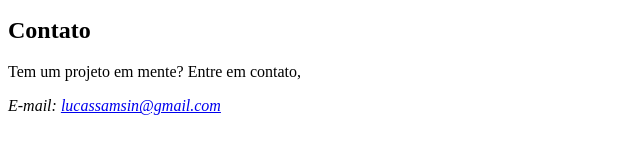
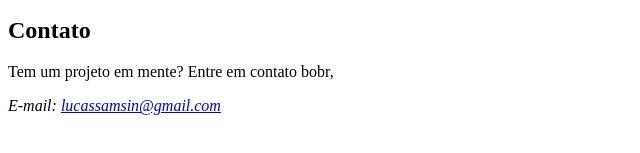
Before and after one commit to mthsamsin-jpg/mthl, a plain HTML site: page index.html in a window 1280 px wide. Shown: the part 565-718 px from the top of the page, 0-640 px from the left. Drawn offline with Linux system fonts and the light colour scheme.

Commit message:
nova versão meu primeiro site

```diff
--- a/index.html
+++ b/index.html
@@ -70,7 +70,7 @@
 
             <h2>Contato</h2>
 
-            <p>Tem um projeto em mente? Entre em contato,</p>
+            <p>Tem um projeto em mente? Entre em contato bobr,</p>
 
             <address>
                 E-mail: <a href="mailto:lucassamsin@gmail.com">lucassamsin@gmail.com</a>
```
